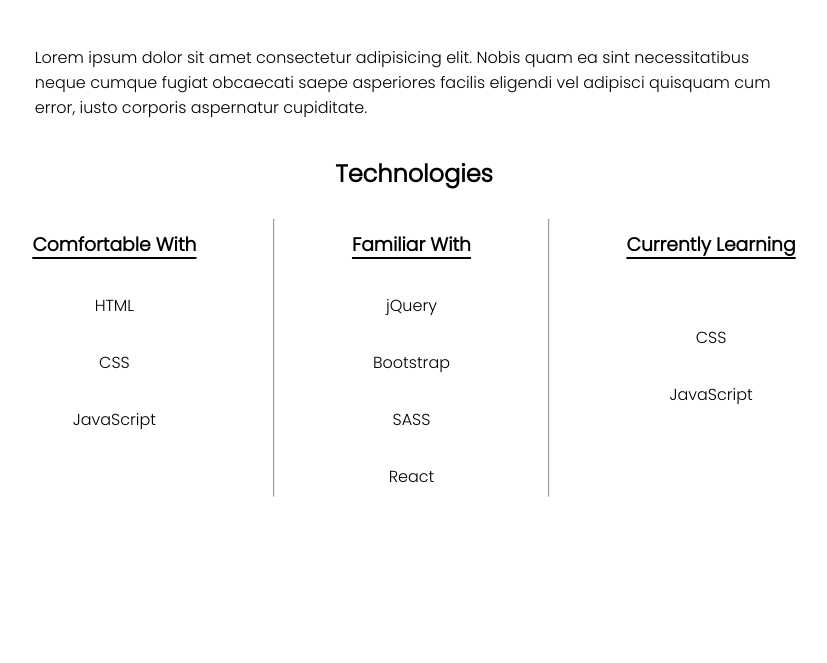
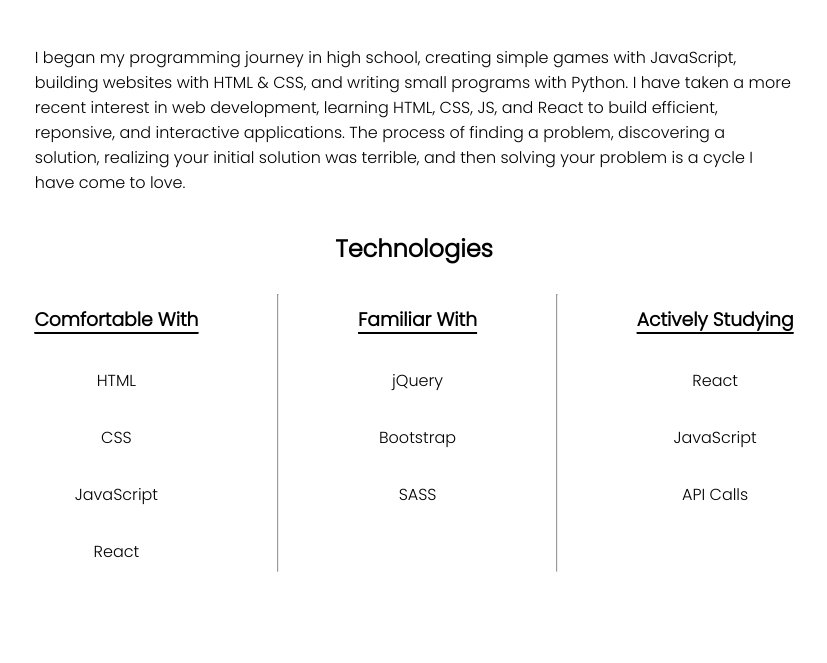
Before and after one commit to OrcinoC/PortfolioSite, a plain HTML site: page ColbyPortfolioSite/aboutme.html in a window 1280 px wide. Shown: the part 647-1310 px from the top of the page, without its empty margins (226-1053 px from the left). Before the commit the page ends 1160 px from the top, so only its background shows below. Drawn offline with Linux system fonts and the light colour scheme.

Commit message:
Update aboutme.html

```diff
--- a/ColbyPortfolioSite/aboutme.html
+++ b/ColbyPortfolioSite/aboutme.html
@@ -46,7 +46,7 @@
         </div>
         <div class="section-text">
             <p style="width: 60%; padding-top: 2em;">
-                Lorem ipsum dolor sit amet consectetur adipisicing elit. Nobis quam ea sint necessitatibus neque cumque fugiat obcaecati saepe asperiores facilis eligendi vel adipisci quisquam cum error, iusto corporis aspernatur cupiditate.
+                I began my programming journey in high school, creating simple games with JavaScript, building websites with HTML & CSS, and writing small programs with Python. I have taken a more recent interest in web development, learning HTML, CSS, JS, and React to build efficient, reponsive, and interactive applications. The process of finding a problem, discovering a solution, realizing your initial solution was terrible, and then solving your problem is a cycle I have come to love.
             </p>
         </div>
 
@@ -56,8 +56,9 @@
             </h2>
         </div>
 
-        <div class="tech-container">
-            <div style="width: 70%" class="tech-container">
+
+        <div class="flex-center">
+            <div style="width: 70%; padding-bottom: 5em;" class="tech-container">
             <div>
                 <h3 class="tech-underline">
                     <u>Comfortable With</u>
@@ -66,6 +67,7 @@
                     <p>HTML</p>
                     <p>CSS</p>
                     <p>JavaScript</p>
+                    <p>React</p>
                 </div>
             </div>
             <hr>
@@ -77,18 +79,17 @@
                     <p>jQuery</p>
                     <p>Bootstrap</p>
                     <p>SASS</p>
-                    <p>React</p>
                 </div>
             </div>
             <hr>
             <div>
                 <h3 class="tech-underline">
-                    <u>Currently Learning</u>
+                    <u>Actively Studying</u>
                 </h3>
                 <div class="flex-center-vert">
-                    <p></p>
-                    <p>CSS</p>
+                    <p>React</p>
                     <p>JavaScript</p>
+                    <p>API Calls</p>
                 </div>
             </div>
         </div>
```
